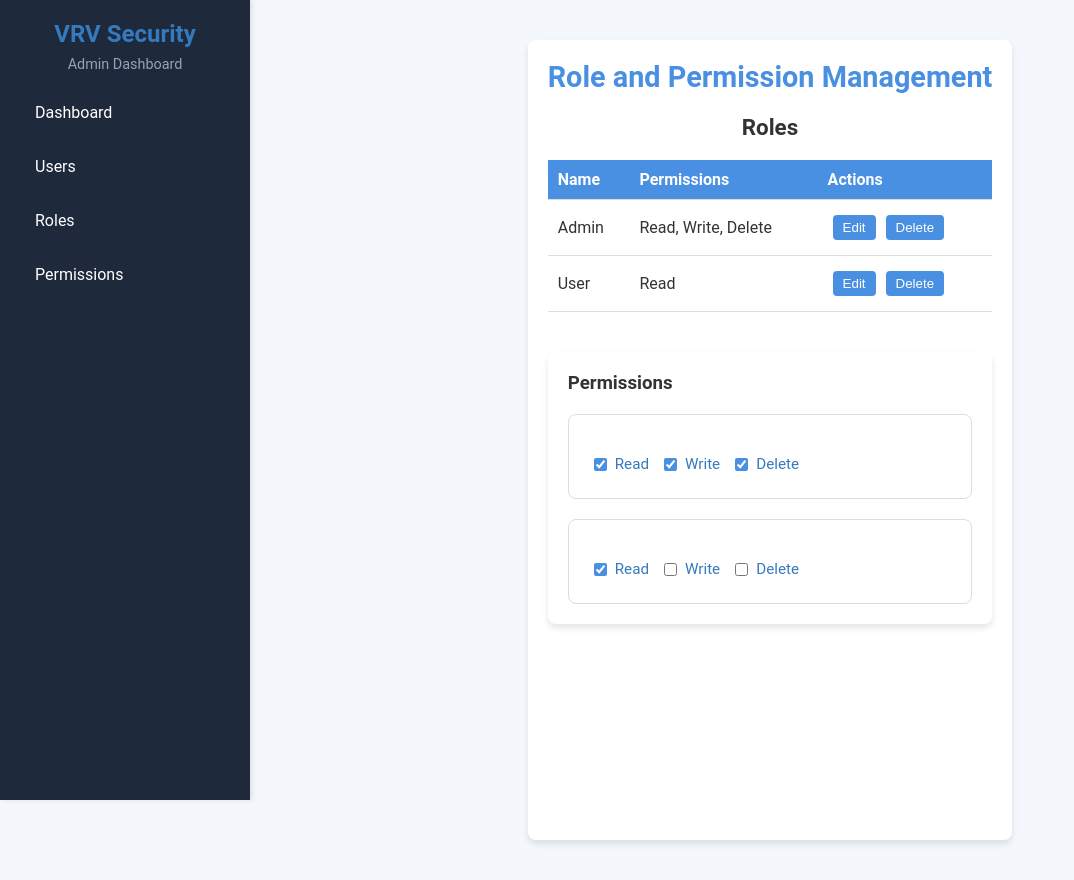
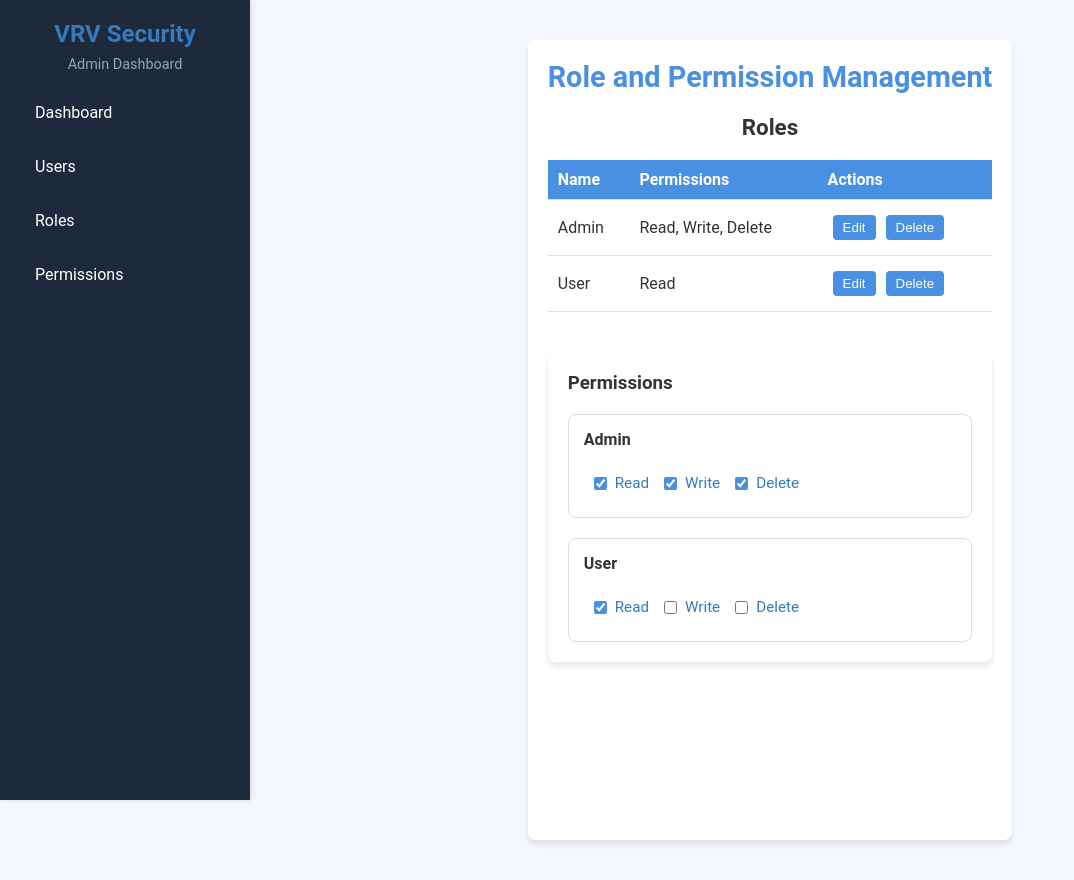
Before and after one commit to tropnicates/rbac_app, a React (Create React App) app: page /permissions in a window 1280 px wide. Shown: the whole page, without its empty margins (0-1074 px from the left). Built offline with nearby package versions, Linux system fonts and the light colour scheme.

Commit message:
css modified

```diff
--- a/src/assets/styles/permissionList.css
+++ b/src/assets/styles/permissionList.css
@@ -65,6 +65,7 @@
   cursor: pointer;
 }
 
+/* Responsive Design */
 @media (max-width: 768px) {
   .permissions-list {
     padding: 15px;
--- a/src/components/PermissionsList.js
+++ b/src/components/PermissionsList.js
@@ -9,7 +9,7 @@ const PermissionList = ({ roles, onPermissionChange }) => {
       <h3>Permissions</h3>
       {roles.map((role) => (
         <div key={role.id} className="role-permissions">
-          <h4></h4>
+          <h4>{role.name}</h4>
           <div className="permissions-checkboxes">
             {allPermissions.map((permission) => (
               <label key={permission} className="checkbox-label">
```
